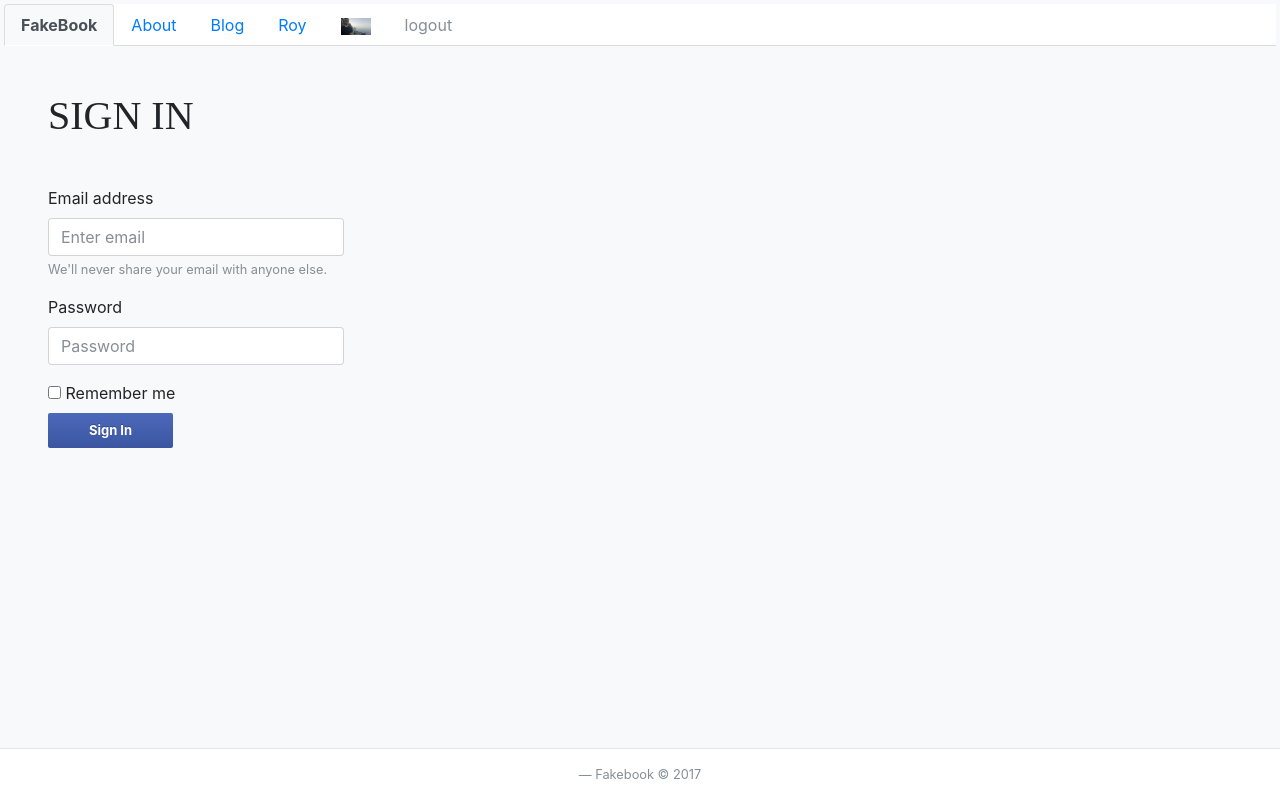
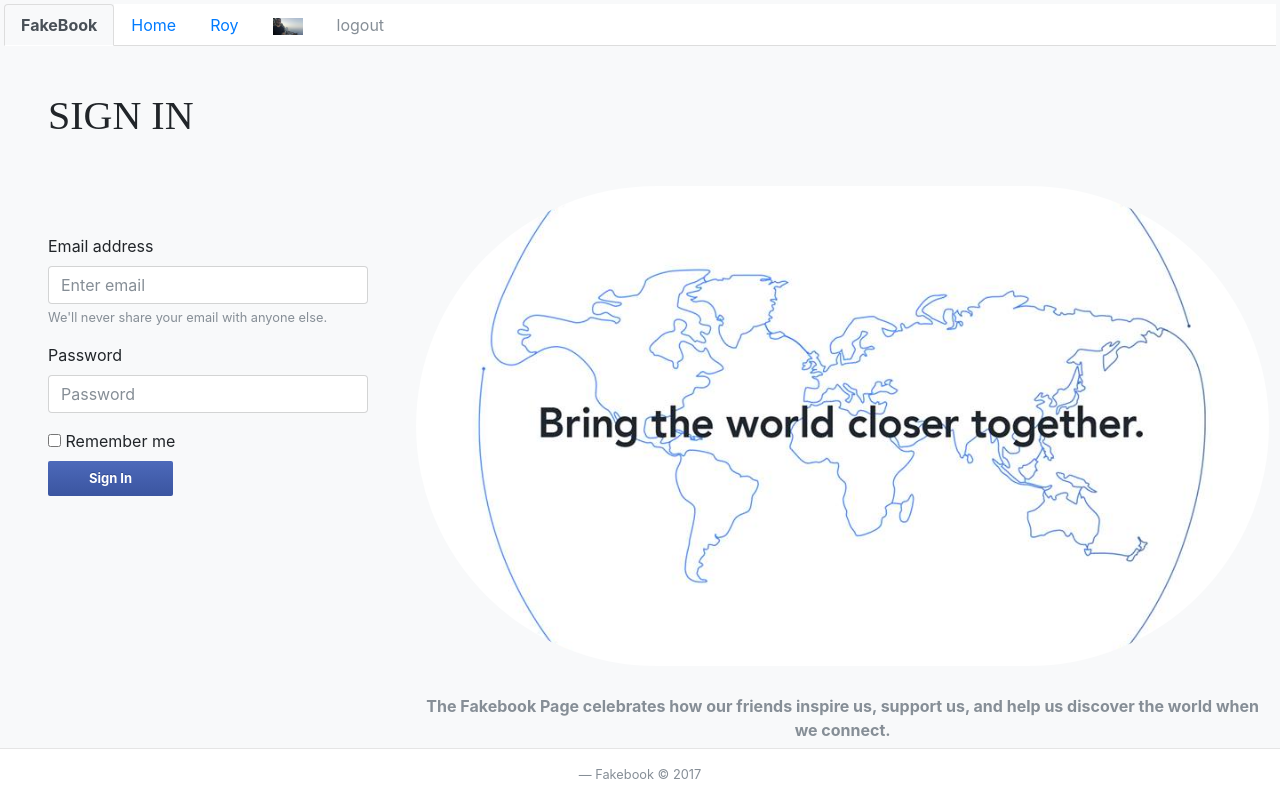
Before and after one commit to RoyBarsheshet/fackbook_blog, a PHP site: page /signin.php in a window 1280 px wide. Run offline with PHP 8.4, Linux system fonts and the light colour scheme; a user stored in the database is signed in.

Commit message:
some changes

```diff
--- a/signin.php
+++ b/signin.php
@@ -2,7 +2,7 @@
 require_once 'app/helpers.php';
 session_start();
 
-if ( verify_user() ) {
+if (verify_user()) {
 
     header('location: blog.php');
     exit;
@@ -11,24 +11,22 @@ if ( verify_user() ) {
 $title = 'Sgin In';
 $error = '';
 
-if(isset($_POST['submit'])){
+if (isset($_POST['submit'])) {
 
-  if(isset($_POST['token']) && isset($_SESSION['token']) && $_POST['token'] == $_SESSION['token'] ){
+    if (isset($_POST['token']) && isset($_SESSION['token']) && $_POST['token'] == $_SESSION['token']) {
 
-  $email = filter_input(INPUT_POST,'email', FILTER_VALIDATE_EMAIL);
+        $email = filter_input(INPUT_POST, 'email', FILTER_VALIDATE_EMAIL);
         $email = trim($email);
 
-  $password = filter_input(INPUT_POST,'password',  FILTER_SANITIZE_STRING);
+        $password = filter_input(INPUT_POST, 'password', FILTER_SANITIZE_STRING);
         $password = trim($password);
 
 
-  if(! $email){
+        if (!$email) {
             $error = '  * A valid email is required';
-
-  }elseif (!$password || strlen($password) < 6 || strlen($password) > 10) {
+        } elseif (!$password || strlen($password) < 6 || strlen($password) > 10) {
             $error = ' * A valid password is required ';
-
-  }else{
+        } else {
 
             $link = mysqli_connect('localhost', 'root', '', 'fakebook_blog');
             $email = mysqli_real_escape_string($link, $email);
@@ -37,30 +35,26 @@ if(isset($_POST['submit'])){
 
             $result = mysqli_query($link, $sql);
 
-   if($result && mysqli_num_rows($result) > 0){
+            if ($result && mysqli_num_rows($result) > 0) {
 
                 $user = mysqli_fetch_assoc($result);
 
-     if( password_verify($password, $user['password']) ){
-     $_SESSION['user_ip']= $_SERVER['REMOTE_ADDR'];
+                if (password_verify($password, $user['password'])) {
+                    $_SESSION['user_ip'] = $_SERVER['REMOTE_ADDR'];
                     $_SESSION['user_agent'] = $_SERVER['HTTP_USER_AGENT'];
                     $_SESSION['user_name'] = $user['first_name'];
                     $_SESSION['user_last_name'] = $user['last_name'];
-     $_SESSION['user_id']= $user['id'];
+                    $_SESSION['user_id'] = $user['id'];
                     $_SESSION['user_avatar'] = $user['avatar'];
-     $_SESSION['user_email']= $user['email'];
-     header('location: blog.php?sm=Welcome Back '. $user['first_name'].'!');
+                    $_SESSION['user_email'] = $user['email'];
+                    header('location: blog.php?sm=Welcome Back ' . $user['first_name'] . '!');
 //     print_r($user);
                     exit;
-
                 } else {
-       $error =' *Wrong email and password combination1';
+                    $error = ' *Wrong email and password combination1';
                 }
-
-
-
             } else {
-   $error =' *Wrong email and password combination';
+                $error = ' *Wrong email and password combination';
             }
         }
     }
@@ -75,21 +69,24 @@ if(isset($_POST['submit'])){
 <div class="text-left m-5">
     <h1 style="font-family:serif ">SIGN IN</h1>
 </div>
-<div class="m-5 bg-light">
+<div class="row no-gutters ">
 
-<form method="post" action="">
-  <div class="form-group">
+
+    <div class="m-5 bg-light col-3 col-md-3 align-items-center">
+
+        <form method="post" action="" >
+            <div class="form-group ">
                 <input type="hidden" name="token" value="<?= $token; ?>">
 
                 <label for="email">Email address</label>
                  <!--<input type="text" name="email" id="eamil" value="<?= old('email'); ?>">-->
-    <input type="text" class="form-control w-25" name="email" id="email" aria-describedby="emailHelp" placeholder="Enter email" value="<?= old('email'); ?>">
+                <input type="text" class="form-control w-10" name="email" id="email" aria-describedby="emailHelp" placeholder="Enter email" value="<?= old('email'); ?>">
                 <small id="emailHelp" class="form-text text-muted">We'll never share your email with anyone else.</small>
             </div>
 
             <div class="form-group">
                 <label for="Password">Password</label>
-    <input type="password" name="password" class="form-control w-25" id="Password" placeholder="Password">
+                <input type="password" name="password" class="form-control w-10" id="Password" placeholder="Password">
             </div>
 
             <div class="form-check">
@@ -101,7 +98,16 @@ if(isset($_POST['submit'])){
             <input class="click-btn-large" type="submit" name="submit" value="Sign In">
             <span class="error"> <?= $error; ?></span>
         </form>
+    </div>
 
+    <div class="col-8 col-sm-8 col-md-8 text-center ">
+
+        <p class="post-info">
+            <img class="img-fluid rounded" style="border-radius:16.25rem!important" alt="Responsive image" src="images/about_us.jpg"><br><br>
+            <b class="form-text text-muted">The Fakebook Page celebrates how our friends inspire us, support us,
+                and help us discover the world when we connect.</b>
+        </p>
+    </div>
 </div>
 
 
--- a/signup.php
+++ b/signup.php
@@ -88,8 +88,10 @@ if(isset($_POST['submit'])){
 //print_r($user);
 ?>
 <?php include 'tpl/header.php'; ?>
-      <div class="content">
-        <h1>Create New Account</h1>
+     <div class="text-left m-5">
+    <h1 style="font-family:serif ">Create New Account</h1>
+</div>
+
         <form method="post" action="">
           <input type="hidden" name="token" value="<?= $token; ?>">
            <label for="first_name">First Name:</label><br>
--- a/tpl/header.php
+++ b/tpl/header.php
@@ -17,12 +17,10 @@
   <li class="nav-item bg-light">
       <a class="nav-link active bg-light" style="font-weight: bolder" href="blog.php">FakeBook</a>
   </li>
-  <li class="nav-item">
+<!--  <li class="nav-item">
     <a class="nav-link" href="about.php">About</a>
-  </li>
-   <li class="nav-item">
-    <a class="nav-link" href="blog.php">Blog</a>
-  </li>
+  </li>-->
+
    <?php if (! isset($_SESSION['user_id']) ): ?>
    <li class="nav-item">
     <a class="nav-link" href="signin.php">Sign in</a>
@@ -31,6 +29,9 @@
     <a class="nav-link" href="signup.php">Sign up</a>
   </li>
     <?php else:?>
+  <li class="nav-item">
+    <a class="nav-link" href="blog.php">Home</a>
+  </li>
    <li class="nav-item">
     <a class="nav-link" href="user_profile.php"><?= htmlentities($_SESSION['user_name']); ?></a>
   </li>
```
Lines whose indentation alone changed are shown as unchanged.
